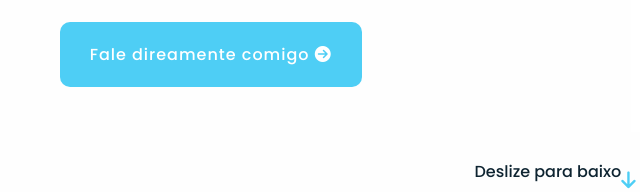
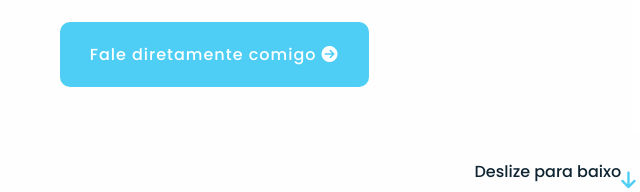
Before and after one commit to guilucasv/portfolio_my, a plain HTML site: page index.html in a window 1280 px wide. Shown: the part 490-682 px from the top of the page, 85-725 px from the left. Drawn offline with Linux system fonts and the light colour scheme.

Commit message:
correção de erro de digitação

```diff
--- a/index.html
+++ b/index.html
@@ -41,7 +41,7 @@
                 <p> Eu crio websites impressionantes para o seu negócio e também
                 aplicações para agilizar processos internos. (Esta página está em desenvolvimento, caso encontre algum bug ou erros
                 por favor me informe!)</p>
-                <a href="https://wa.me/5562995663568" target="blank" class="btn">Fale direamente comigo <i class="fas fa-arrow-circle-right"></i></a>
+                <a href="https://wa.me/5562995663568" target="blank" class="btn">Fale diretamente comigo <i class="fas fa-arrow-circle-right"></i></a>
             </div>
             <div class="home-img">
                 <img src="img/lk.png" alt="">
```
